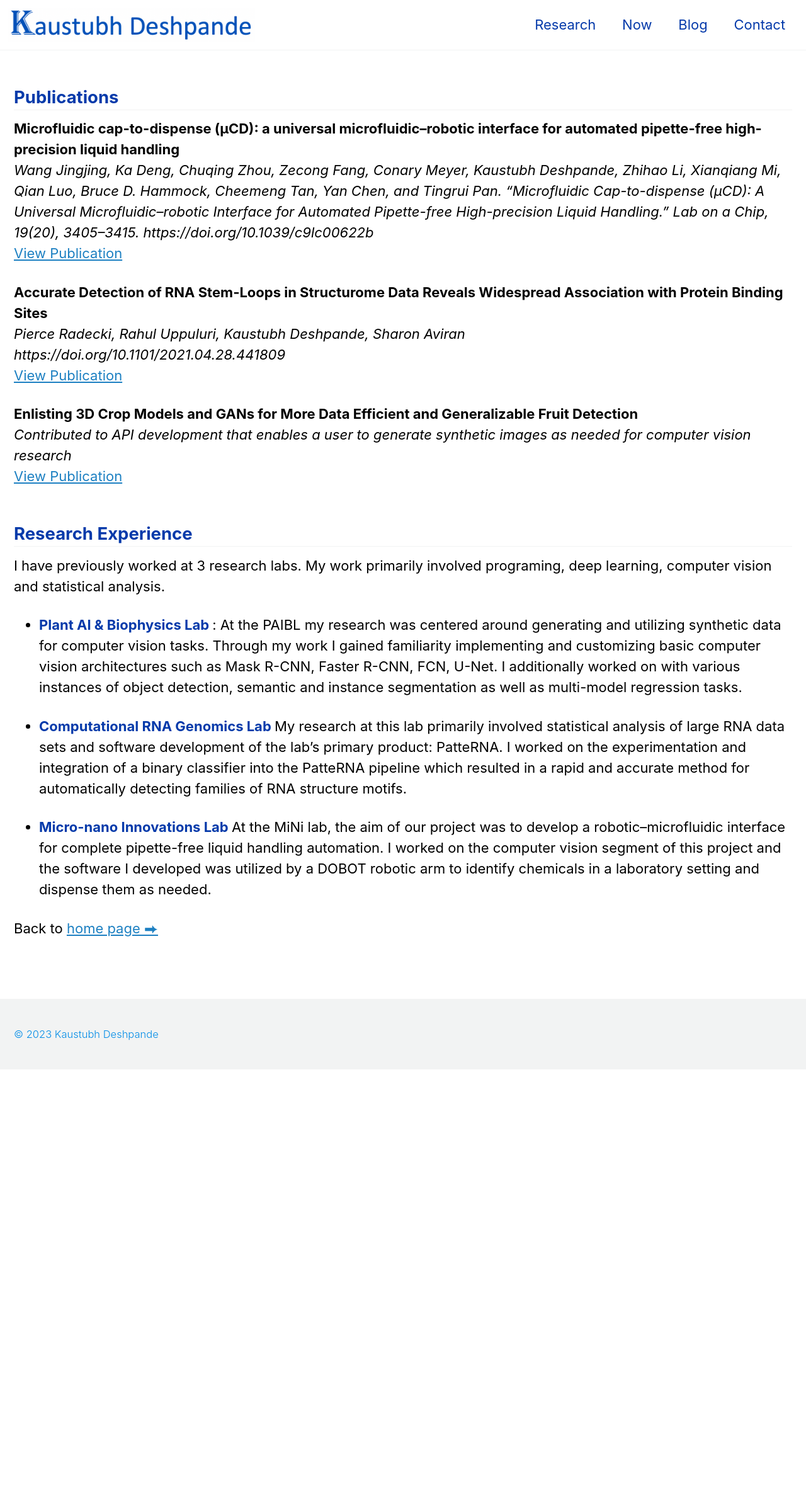
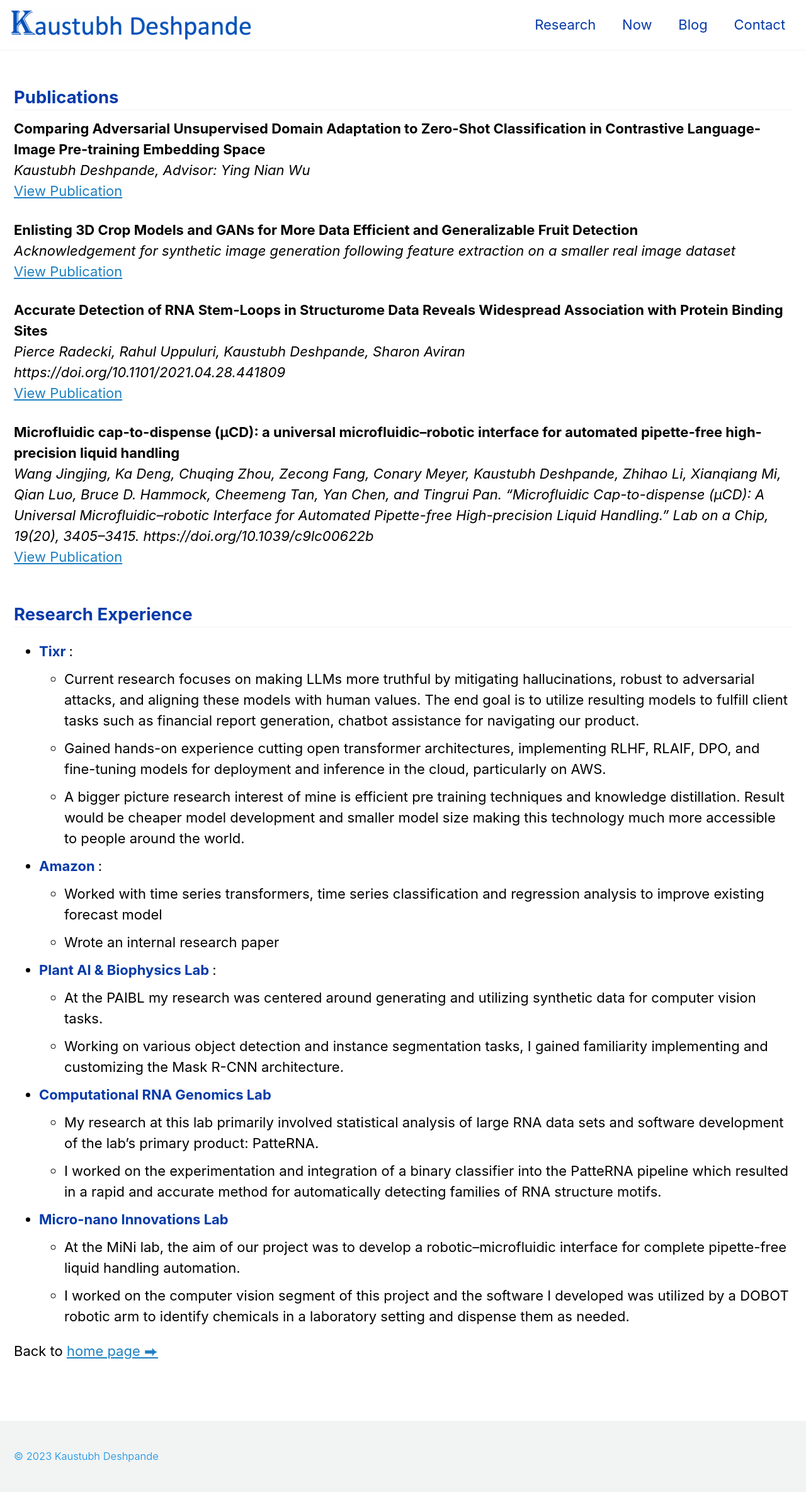
Before and after one commit to kaus0399/kaus0399.github.io, a Jekyll site: the page built from _pages/Research.md, in a window 1280 px wide. Shown: the whole page at 63% size. Built offline with Jekyll 4.4.1, drawn with Linux system fonts in a browser that asks for light colours; cached includes are drawn as plain includes; nearby versions of some CDN libraries; before the commit the page ends 1698 px from its top, so only the background shows below that.

```diff
--- a/_pages/Research.md
+++ b/_pages/Research.md
@@ -5,30 +5,48 @@ permalink: /research/
 ---
 ## Publications
 
-__Microfluidic cap-to-dispense (μCD): a universal microfluidic–robotic interface for automated pipette-free high-precision liquid handling__
-*Wang Jingjing, Ka Deng, Chuqing Zhou, Zecong Fang, Conary Meyer, Kaustubh Deshpande, Zhihao Li, Xianqiang Mi, Qian Luo, Bruce D. Hammock, Cheemeng Tan, Yan Chen, and Tingrui Pan. "Microfluidic Cap-to-dispense (μCD): A Universal Microfluidic–robotic Interface for Automated Pipette-free High-precision Liquid Handling." Lab on a Chip, 19(20), 3405–3415. https://doi.org/10.1039/c9lc00622b*
-[View Publication](https://pubs.rsc.org/en/content/articlelanding/2019/lc/c9lc00622b#!divAbstract){:target="_blank"}
+__Comparing Adversarial Unsupervised Domain Adaptation to Zero-Shot Classification in Contrastive Language-Image Pre-training Embedding Space__
+*Kaustubh Deshpande, Advisor: Ying Nian Wu*
+[View Publication](https://escholarship.org/uc/item/7p7205rt){:target="_blank"}
+
+__Enlisting 3D Crop Models and GANs for More Data Efficient and Generalizable Fruit Detection__
+*Acknowledgement for synthetic image generation following feature extraction on a smaller real image dataset*
+[View Publication](https://deepai.org/publication/enlisting-3d-crop-models-and-gans-for-more-data-efficient-and-generalizable-fruit-detection){:target="_blank"}
 
 
 __Accurate Detection of RNA Stem-Loops in Structurome Data Reveals Widespread Association with Protein Binding Sites__
 *Pierce Radecki, Rahul Uppuluri, Kaustubh Deshpande, Sharon Aviran
 https://doi.org/10.1101/2021.04.28.441809*
-[View Publication](https://www.tandfonline.com/doi/full/10.1080/15476286.2021.1971382)
+[View Publication](https://www.tandfonline.com/doi/full/10.1080/15476286.2021.1971382){:target="_blank"}
 
-__Enlisting 3D Crop Models and GANs for More Data Efficient and Generalizable Fruit Detection__
-*Contributed to API development that enables a user to generate synthetic images as needed for computer vision research*
-[View Publication](https://deepai.org/publication/enlisting-3d-crop-models-and-gans-for-more-data-efficient-and-generalizable-fruit-detection)
+
+__Microfluidic cap-to-dispense (μCD): a universal microfluidic–robotic interface for automated pipette-free high-precision liquid handling__
+*Wang Jingjing, Ka Deng, Chuqing Zhou, Zecong Fang, Conary Meyer, Kaustubh Deshpande, Zhihao Li, Xianqiang Mi, Qian Luo, Bruce D. Hammock, Cheemeng Tan, Yan Chen, and Tingrui Pan. "Microfluidic Cap-to-dispense (μCD): A Universal Microfluidic–robotic Interface for Automated Pipette-free High-precision Liquid Handling." Lab on a Chip, 19(20), 3405–3415. https://doi.org/10.1039/c9lc00622b*
+[View Publication](https://pubs.rsc.org/en/content/articlelanding/2019/lc/c9lc00622b#!divAbstract){:target="_blank"}
 
 ## Research Experience
 
-I have previously worked at 3 research labs. My work primarily involved programing, deep learning, computer vision and statistical analysis.
+- **<span style="color:rgb(5, 58, 170)"> Tixr </span>**:
+    - Current research focuses on making LLMs more truthful by mitigating hallucinations, robust to adversarial attacks, and aligning these models with human values. The end goal is to utilize resulting models to fulfill client tasks such as financial report generation, chatbot assistance for navigating our product.
+    - Gained hands-on experience cutting open transformer architectures, implementing RLHF, RLAIF, DPO, and fine-tuning models for deployment and inference in the cloud, particularly on AWS.
+    - A bigger picture research interest of mine is efficient pre training techniques and knowledge distillation. Result would be cheaper model development and smaller model size making this technology much more accessible to people around the world.
 
-- **<span style="color:rgb(5, 58, 170)"> Plant AI & Biophysics Lab </span>**: At the PAIBL my research was centered around generating and utilizing synthetic data for computer vision tasks. Through my work I gained familiarity implementing and customizing basic computer vision architectures such as Mask R-CNN, Faster R-CNN, FCN, U-Net. I additionally worked on with various instances of object detection, semantic and instance segmentation as well as multi-model regression tasks.
+- **<span style="color:rgb(5, 58, 170)"> Amazon </span>**:
+    - Worked with time series transformers, time series classification and regression analysis to improve existing forecast model
+    - Wrote an internal research paper
 
-- **<span style="color:rgb(5, 58, 170)"> Computational RNA Genomics Lab </span>** My research at this lab primarily involved statistical analysis of large RNA data sets and software development of the lab's primary product: PatteRNA. I worked on the experimentation and integration of a binary classifier into the PatteRNA pipeline which resulted in a rapid and accurate method for automatically detecting families of RNA structure motifs.
+- **<span style="color:rgb(5, 58, 170)"> Plant AI & Biophysics Lab </span>**:
+    - At the PAIBL my research was centered around generating and utilizing synthetic data for computer vision tasks.
+    - Working on various object detection and instance segmentation tasks, I gained familiarity implementing and customizing the Mask R-CNN architecture.
+
+- **<span style="color:rgb(5, 58, 170)"> Computational RNA Genomics Lab </span>**
+    - My research at this lab primarily involved statistical analysis of large RNA data sets and software development of the lab's primary product: PatteRNA.
+    - I worked on the experimentation and integration of a binary classifier into the PatteRNA pipeline which resulted in a rapid and accurate method for automatically detecting families of RNA structure motifs.
 
 
-- **<span style="color:rgb(5, 58, 170)"> Micro-nano Innovations Lab </span>** At the MiNi lab, the aim of our project was to develop a robotic–microfluidic interface for complete pipette-free liquid handling automation. I worked on the computer vision segment of this project and the software I developed was utilized by a DOBOT robotic arm to identify chemicals in a laboratory setting and dispense them as needed.
+- **<span style="color:rgb(5, 58, 170)"> Micro-nano Innovations Lab </span>**
+    - At the MiNi lab, the aim of our project was to develop a robotic–microfluidic interface for complete pipette-free liquid handling automation.
+    - I worked on the computer vision segment of this project and the software I developed was utilized by a DOBOT robotic arm to identify chemicals in a laboratory setting and dispense them as needed.
 
 
 
--- a/_sass/main.scss
+++ b/_sass/main.scss
@@ -9,7 +9,7 @@
 
 
 .archive__item-teaser{
-    max-height: 35.5vh;
+    max-height: 31.5vh;
     max-width: 100%;
   }
 
```
Also changed, not shown: _pages/now.md (+17 -10 lines), index.markdown (+13 -12 lines), assets/images/ucla_grad.JPG (added).
